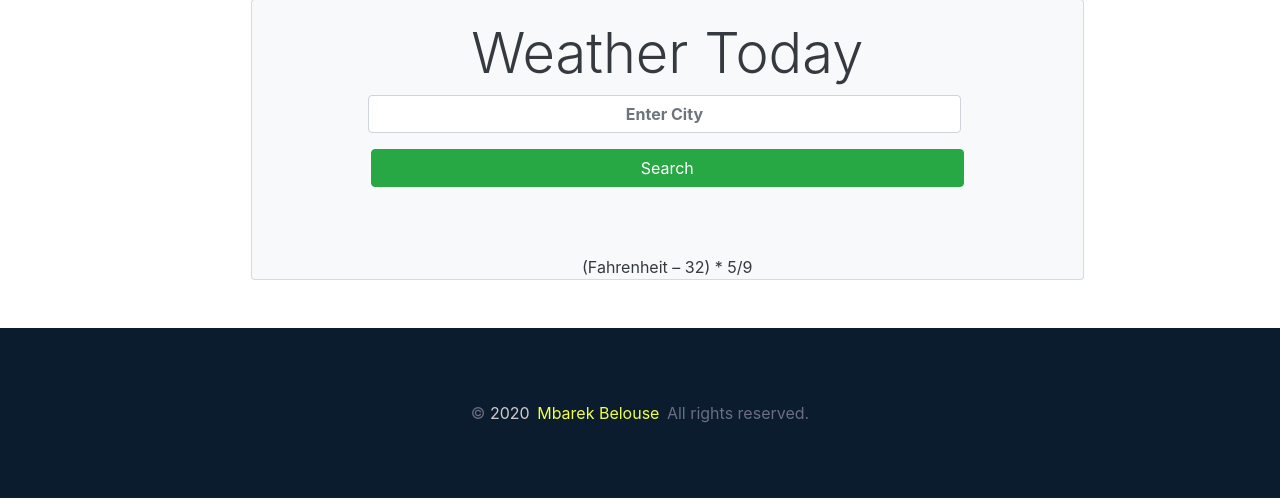
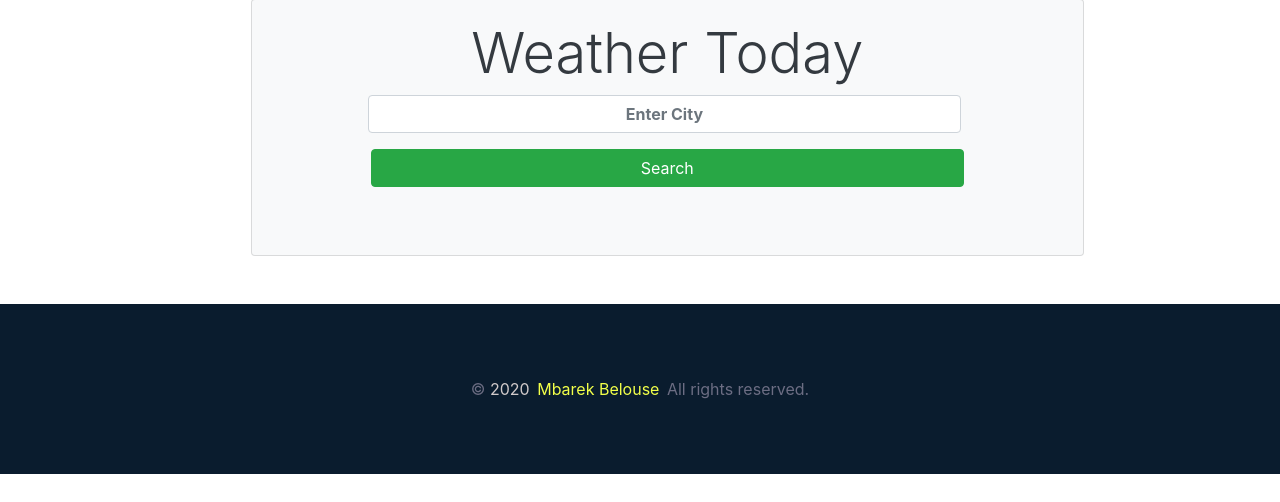
Before and after one commit to mbarak79/weather-app, a Django app: page / in a window 1280 px wide. Shown: the part 298-800 px from the top of the page. Run offline with Django 3.2, Linux system fonts and the light colour scheme; some libraries are stand-ins or nearby versions.

Commit message:
converting from Fahrenheit to Celesius

```diff
--- a/weather/templates/home.html
+++ b/weather/templates/home.html
@@ -80,10 +80,6 @@
                 <h3>{{ result.weather_now }}</h3>
             {% endif %}
             </div>
-
-
-
-    (Fahrenheit – 32) * 5/9
           </div>
     </div>
 
--- a/weather/views.py
+++ b/weather/views.py
@@ -24,7 +24,7 @@ def home(request):
         soup = BeautifulSoup(html_content, 'html.parser')
         result = dict()
         result['region'] = soup.find("div", attrs={"id": "wob_loc"}).text
-        result['temp_now'] = (soup.find("span", attrs={"id": "wob_tm"}).text) - 32 * 5/9
+        result['temp_now'] = float(soup.find("span", attrs={"id": "wob_tm"}).text) - 32 * 5/9
         result['dayhour'] = soup.find("div", attrs={"id": "wob_dts"}).text
         result['weather_now'] = soup.find("span", attrs={"id": "wob_dc"}).text
     return render(request, 'home.html', {'result': result})
```
